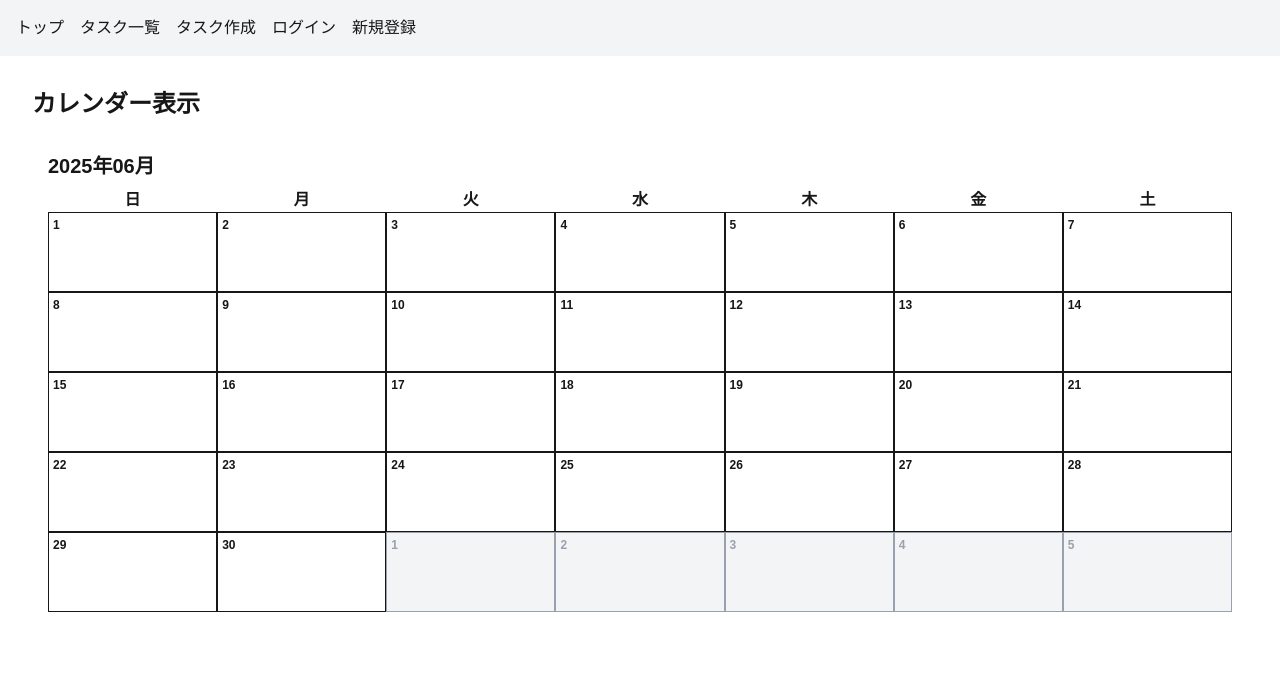
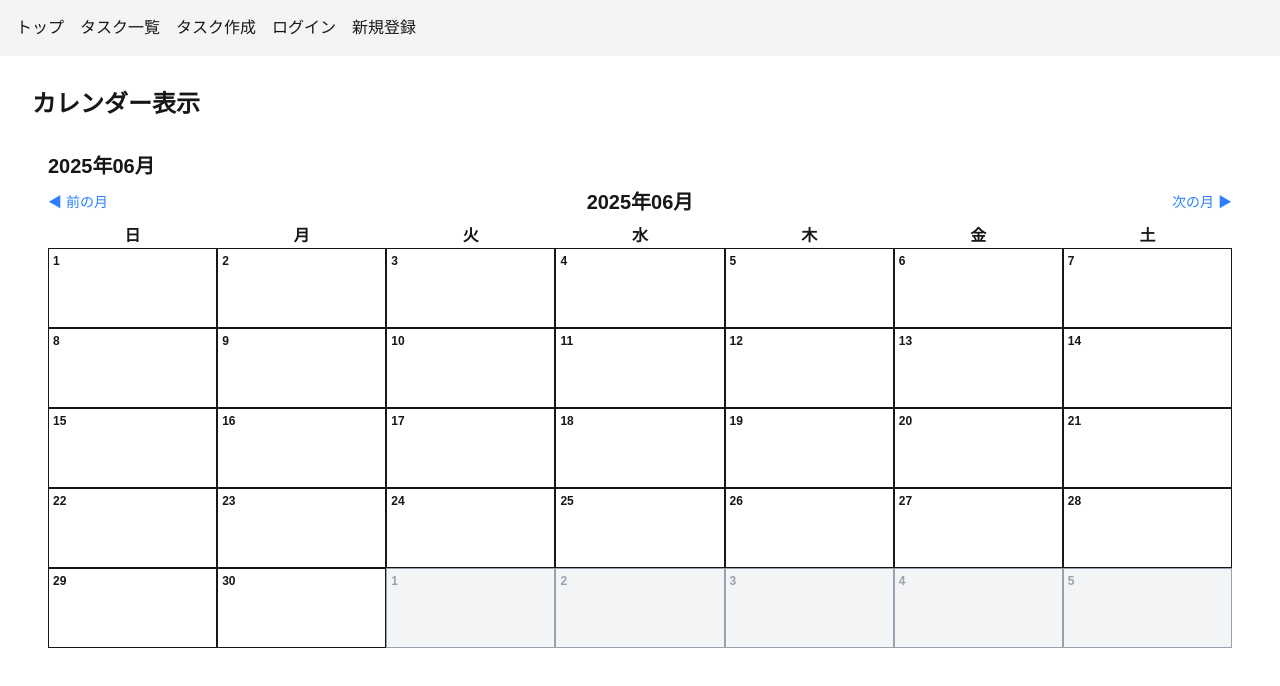
Before and after one commit to khosokawa0716/dekita-calendar, a Next.js app: page /tasks/calendar in a window 1280 px wide. Shown: the top 686 px of the page. Built offline with nearby package versions, Linux system fonts and the light colour scheme; no server answers.

Commit message:
feat: カレンダーに月の切り替えボタンを追加

```diff
--- a/src/components/Calendar.tsx
+++ b/src/components/Calendar.tsx
@@ -127,6 +127,18 @@ export default function Calendar({ taskData = {} }: Props) {
   // 現在表示している月の日付を管理するstate
   const [currentDate, setCurrentDate] = useState(new Date())
 
+  const goToPreviousMonth = () => {
+    setCurrentDate(
+      new Date(currentDate.getFullYear(), currentDate.getMonth() - 1, 1)
+    )
+  }
+
+  const goToNextMonth = () => {
+    setCurrentDate(
+      new Date(currentDate.getFullYear(), currentDate.getMonth() + 1, 1)
+    )
+  }
+
   // カレンダーに表示する全ての日付を取得（前後の月の日付も含む）
   const calendarDays = getDaysInCalendar(currentDate)
   // 現在表示中の月の開始日を取得
@@ -173,6 +185,23 @@ export default function Calendar({ taskData = {} }: Props) {
       <div className="text-xl font-bold mb-2">
         {formatDate(currentDate, 'yyyy年MM月')}
       </div>
+      <div className="flex items-center justify-between mb-2">
+        <button
+          onClick={goToPreviousMonth}
+          className="text-sm text-blue-500 hover:underline"
+        >
+          ◀ 前の月
+        </button>
+        <div className="text-xl font-bold">
+          {formatDate(currentDate, 'yyyy年MM月')}
+        </div>
+        <button
+          onClick={goToNextMonth}
+          className="text-sm text-blue-500 hover:underline"
+        >
+          次の月 ▶
+        </button>
+      </div>
 
       {/* 曜日のヘッダー */}
       <div className="grid grid-cols-7 text-center font-semibold">
```
